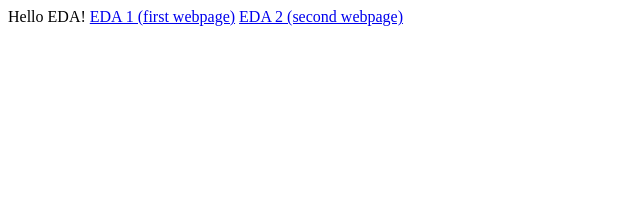
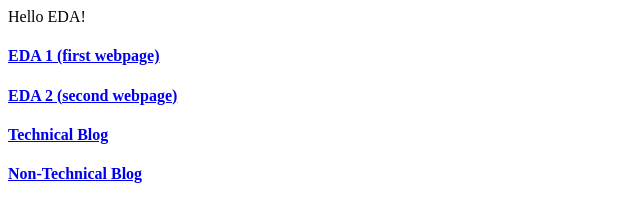
Before and after one commit to adamron1/adamron1.github.io, a plain HTML site: page index.html in a window 1280 px wide. Shown: the whole page, without its empty margins (0-640 px from the left). Drawn offline with Linux system fonts and the light colour scheme.

Commit message:
Adding blogs, updating index

```diff
--- a/index.html
+++ b/index.html
@@ -1,5 +1,8 @@
 <html>
 <body>Hello EDA!</body>
-<a href="/unit1_projects/eda1">EDA 1 (first webpage)</a>
-<a href="/unit1_projects/eda2">EDA 2 (second webpage)</a>
+<h4><a href="/unit1_projects/eda1">EDA 1 (first webpage)</a></h4>
+<h4><a href="/unit1_projects/eda2">EDA 2 (second webpage)</a></h4>
+<h4><a href="/unit1_projects/blog-posts/week1_technical">Technical Blog</a></h4>
+<h4><a href="/unit1_projects/blog-posts/week1_nontechnical">Non-Technical Blog</a></h4>
+
 </html>
```
